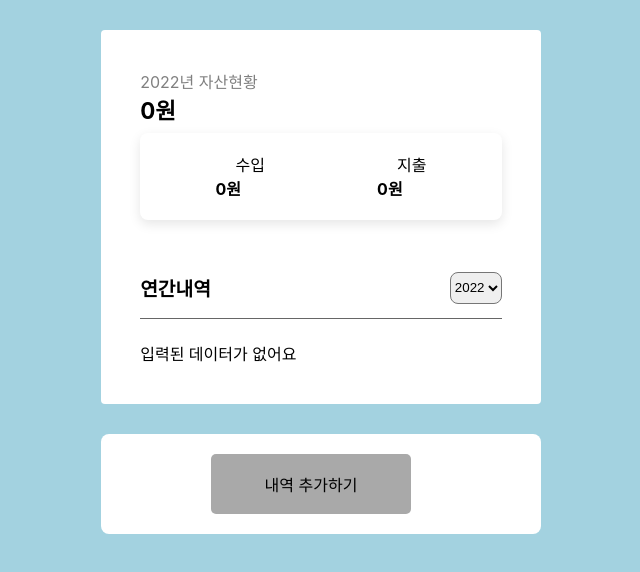
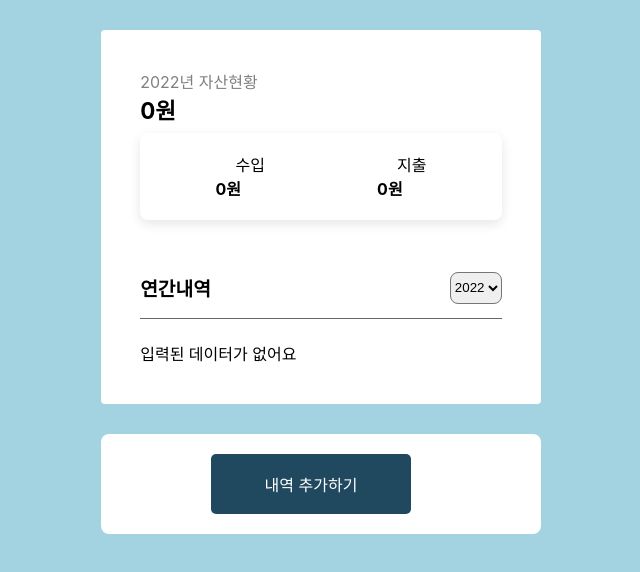
Before and after one commit to jeongjwon/account-book, a React (Create React App) app: page / in a window 1280 px wide. Shown: the top 572 px of the page, without its empty margins (319-959 px from the left). Built offline with nearby package versions, Linux system fonts and the light colour scheme; the HTML template or start-up script is replaced by a standard one.

Commit message:
css color update

```diff
--- a/src/components/Add/AddContainer.css
+++ b/src/components/Add/AddContainer.css
@@ -17,11 +17,11 @@ width: 50%;
 
     cursor: pointer;
 }
-.btn_gray {
+.btn_navy {
 
     justify-content: center;
-
-    background-color: darkgray;
+    color:white;
+    background-color: #204960;
     font-size: 1rem;
     margin-left: 90px;
 
--- a/src/components/Add/AddContainer.js
+++ b/src/components/Add/AddContainer.js
@@ -25,7 +25,7 @@ function AddContainer({ nextItemId, onAddItem }) {
 
         <div className="add_container">
             { !edit &&
-                <button className="btn_gray" onClick={startEditHandler}>내역 추가하기</button>
+                <button className="btn_navy" onClick={startEditHandler}>내역 추가하기</button>
             }
 
             {edit &&
--- a/src/components/Add/AddItemForm.css
+++ b/src/components/Add/AddItemForm.css
@@ -40,3 +40,7 @@
     background-color: darkgray;
 
 }
+.btn-navy{
+    color: white;
+    background-color: #204960;
+}
--- a/src/components/Add/AddItemForm.js
+++ b/src/components/Add/AddItemForm.js
@@ -125,8 +125,8 @@ function AddItemForm({ onInsert, onCancel }) {
             </div>
 
             <div className="addItemForm_container_footer">
-                <button className="btn-gray" type="submit">등록</button>
-                <button onClick={onCancel}>취소</button>
+                <button className="btn-navy" type="submit">등록</button>
+                <button className="btn-gray" onClick={onCancel}>취소</button>
 
             </div>
         </form>
```
